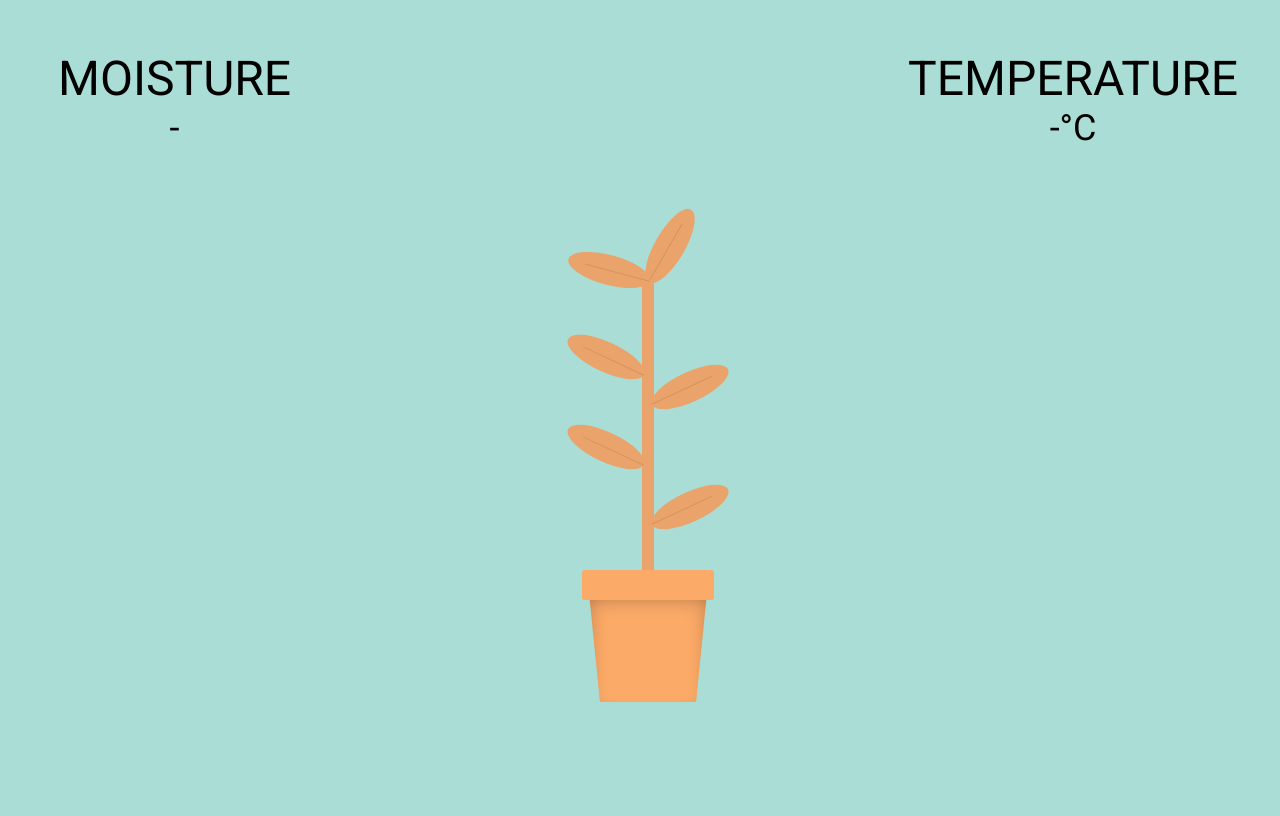
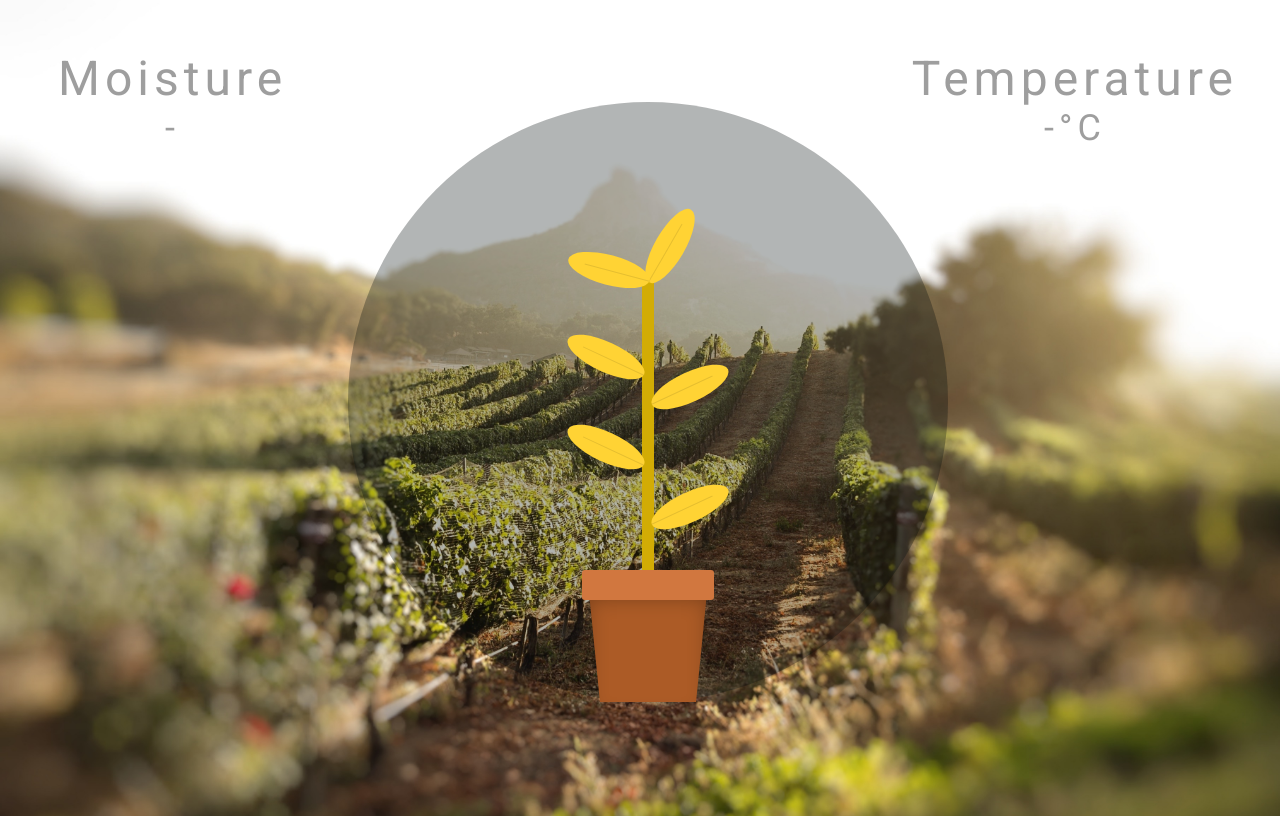
Before and after one commit to xizhang0919/ING-LoRaWan, a Flask app: page / in a window 1280 px wide. Before the commit the page ends 702 px from the top, so only its background shows below. Run offline with Flask 2, Linux system fonts and the light colour scheme.

Commit message:
some styling updates

```diff
--- a/templates/index.html
+++ b/templates/index.html
@@ -15,12 +15,17 @@
     ></script>
 
     <style>
+
+
+
       .temperature-container {
         position: absolute;
         right: 0;
         padding: 50px;
         font-size: 48px;
-        text-transform: uppercase;
+        font-weight: lighter;
+        color: #9e9e9e;
+        letter-spacing: 5px;
       }
 
       .temperature {
@@ -37,7 +42,9 @@
         left: 0;
         padding: 50px;
         font-size: 48px;
-        text-transform: uppercase;
+        font-weight: 300;
+        color: #9e9e9e;
+        letter-spacing: 5px;
       }
 
       .moisture {
@@ -45,24 +52,34 @@
         font-size: 36px;
       }
 
-      .stem.moisture-high,
-      .stem.moisture-high .leaf {
-        background: #2fa52a;
+      .stem.moisture-high {
+        background: #66ad66;
       }
 
-      .stem.moisture-medium,
-      .stem.moisture-medium .leaf {
-        background: #a5a42a;
+      .stem.moisture-high .leaf {
+        background: #80c56d;
       }
 
-      .stem.moisture-low,
+      .stem.moisture-medium {
+        background: #9a9903;
+      }
+      .stem.moisture-medium .leaf {
+        background: #a5a605;
+      }
+
+      .stem.moisture-low {
+        background: #d2ac05;
+      }
       .stem.moisture-low.leaf {
-        background: #eaa46b;
+        background: #ffd334;
       }
 
       body {
-        background: #a9ddd6;
-        font-family: "Roboto", sans-serif;
+        font-family: "Roboto";
+        background-image: url("../static/farm.jpg"), linear-gradient(white, black);
+        background-size: cover;
+        background-repeat: no-repeat;
+        height: 100vh;
       }
 
       .wrapper {
@@ -80,6 +97,8 @@
         width: 600px;
         height: 600px;
         background: none;
+        border-radius: 500px;
+        background: rgba(0,10,10, 0.3);
       }
 
       .pot {
@@ -88,7 +107,7 @@
         height: 20%;
         bottom: 0;
         left: 40%;
-        background: #fcaa67;
+        background:#ac5b26;
         -webkit-clip-path: polygon(0 0, 100% 0, 90% 100%, 10% 100%);
         clip-path: polygon(0 0, 100% 0, 90% 100%, 10% 100%);
         box-shadow: inset 0 16px 20px rgba(0, 0, 0, 0.3);
@@ -100,7 +119,7 @@
         height: 5%;
         bottom: 17%;
         left: 39%;
-        background: #fcaa67;
+        background: #d1773f;
         border-radius: 3px;
       }
 
@@ -110,7 +129,7 @@
         height: 50%;
         left: 49%;
         bottom: 20%;
-        background: #eaa46b;
+        background: #d2ac05;
       }
 
       .leaf {
@@ -118,7 +137,7 @@
         width: 700%;
         height: 10%;
         border-radius: 50%;
-        background: #eaa46b;
+        background: #ffd334;
       }
 
       .leaf .line {
@@ -258,7 +277,7 @@
         <div class="temperature">-</div>
       </div>
       <div class="box">
-        <div class="stem moisture-L">
+        <div class="stem moisture-low">
           <div class="leaf leaf01"><div class="line"></div></div>
           <div class="leaf leaf02"><div class="line"></div></div>
           <div class="leaf leaf03"><div class="line"></div></div>
```
Also changed, not shown: static/farm.jpg (added), static/farm.png (added), 1 other file.
